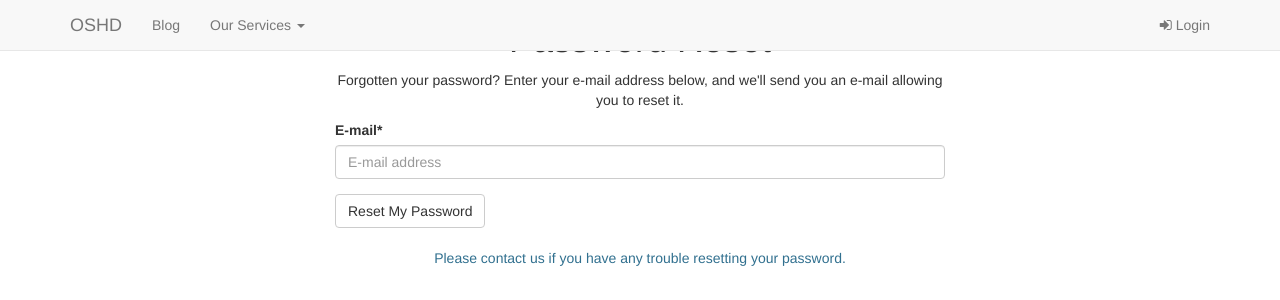
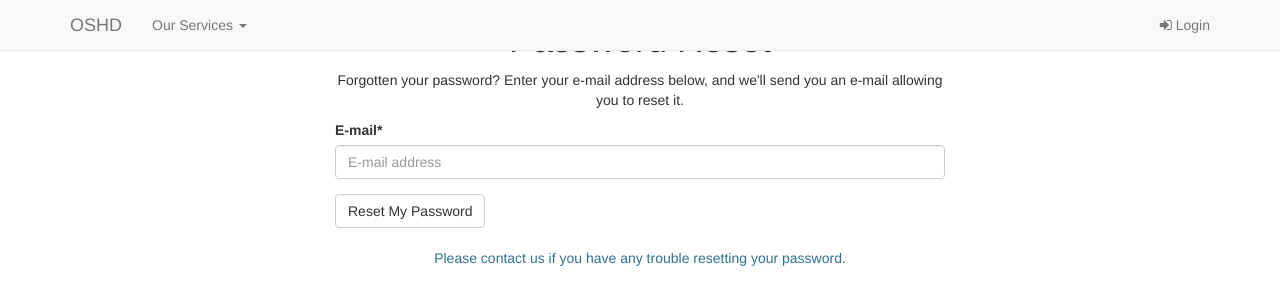
Before and after one commit to gr1d99/OHS, a Django app: page /accounts/password/reset/ in a window 1280 px wide. Shown: the top 300 px of the page. Run offline with Django 3.2, Linux system fonts and the light colour scheme; data that the repository does not hold is empty; some libraries are stand-ins or nearby versions.

Commit message:
Remove dead link

```diff
--- a/templates/includes/nav.html
+++ b/templates/includes/nav.html
@@ -12,7 +12,6 @@
         </div>
         <div class="navbar-collapse collapse" id="navbar-main">
             <ul class="nav navbar-nav">
-                <li><a href="#">Blog</a></li>
                 <li class="dropdown">
                     <a class="dropdown-toggle" data-toggle="dropdown" href="#" id="download">Our Services <span class="caret"></span></a>
                     <ul class="dropdown-menu" aria-labelledby="download">
```
